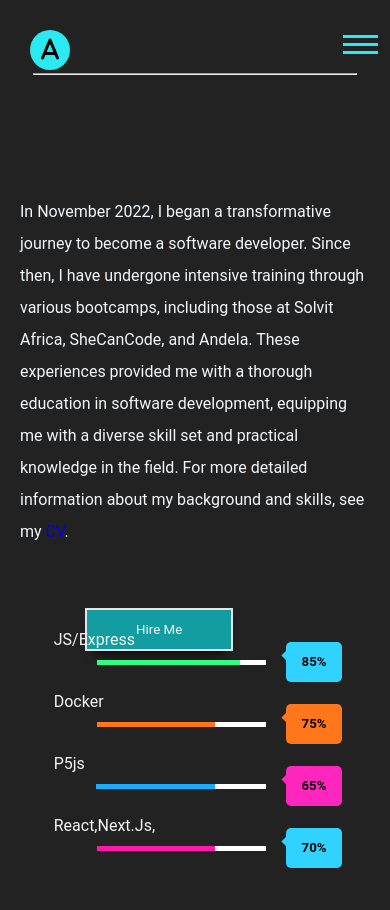
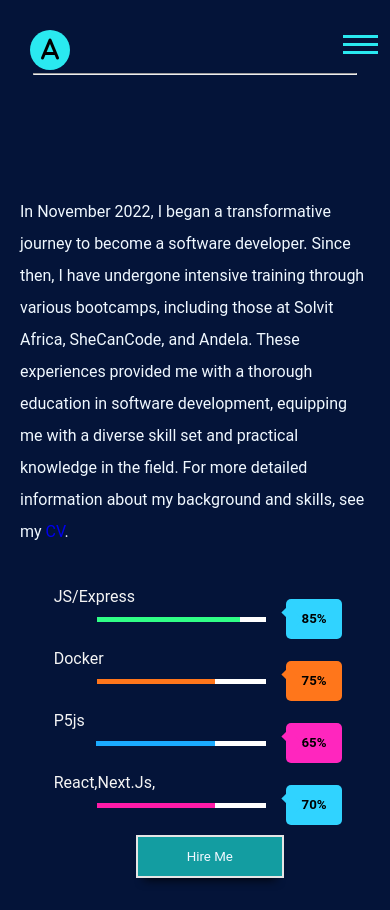
Before and after one commit to Vanessa-bitega/portfolio, a website: page about.html in a window 390 px wide. Drawn offline with Linux system fonts and the light colour scheme.

Commit message:
height nicely

```diff
--- a/about.html
+++ b/about.html
@@ -57,7 +57,7 @@
 
         </div>
 
-      <a href="./contact.html"><button class="btn2 ">Hire Me</button></a>
+
 
       </div>
      <!-- line skill bars-->
@@ -92,7 +92,7 @@
         </div>
         <h5>70%</h5>
       </div>
-
+      <a href="./contact.html"><button class="btn2 ">Hire Me</button></a>
     </div>
 
 </section>
--- a/style.css
+++ b/style.css
@@ -7,7 +7,7 @@
 }
 body {
 
-  height: 100vh; /* Set the body height to the full viewport height */
+  min-height: 100vh; /* Set the body height to the full viewport height */
   margin: 0; /* Remove default margin */
 
   overflow-x: hidden;
@@ -187,7 +187,7 @@ nav .navlinks li a.active {
 @media (max-width: 768px) {
     body {
         overflow-x: hidden;
-        background: #222;
+        background: #011136fb;
         overflow-y: auto  auto; /* Enable vertical scrolling */
     }
     .grid {
```
Also changed, not shown: index.html (+2 -2 lines).
